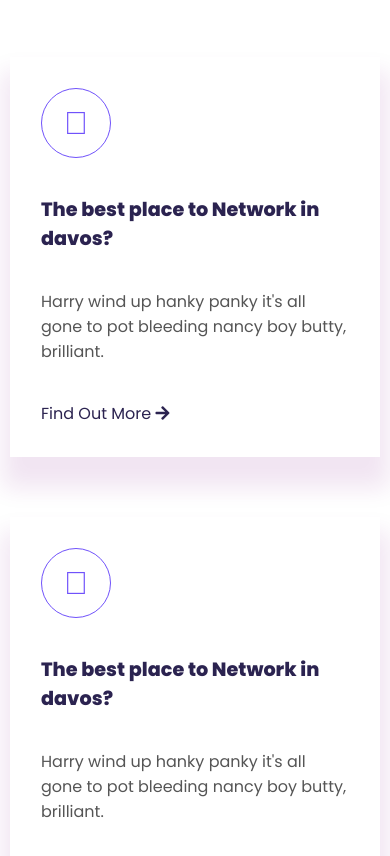
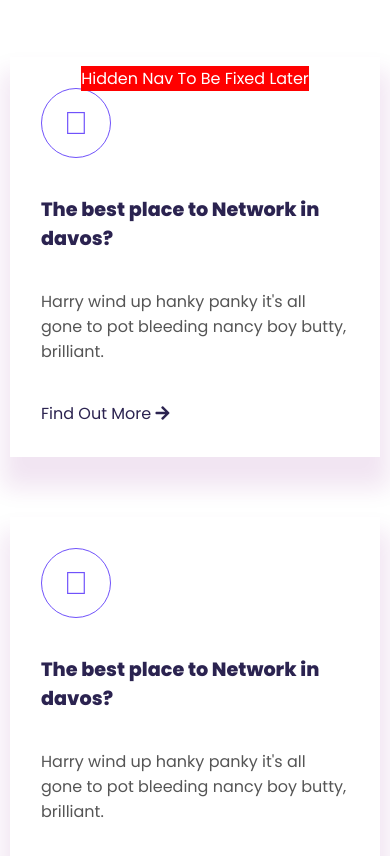
Before and after one commit to JoshAjikaze/test_site, a plain HTML site: page index.html in a window 390 px wide. Shown: the part 1261-2117 px from the top of the page. Drawn offline with Linux system fonts and the light colour scheme.

Commit message:
New commit

```diff
--- a/index.html
+++ b/index.html
@@ -10,6 +10,10 @@
 </head>
 <body>
     <div class="container">
+
+        <div id="hidden-nav" class="hidden-nav" onclick="showNav()" >
+            Hidden Nav To Be Fixed Later
+        </div>
 
         <div class="div-header">
             <p>
@@ -120,5 +124,17 @@
         </div>
 
     </div>
+
+    <script>
+        function showNav(){
+            x = document.getElementById("hidden-nav");
+            if(x.style.display = "none"){
+                x.style.display = "block";
+            }
+            else{
+                .style.display = "none";
+            }
+        }
+    </script>
 </body>
 </html>
--- a/style.css
+++ b/style.css
@@ -297,6 +297,12 @@ a
 {
     color: #2b2350;
 }
+
+.hidden-nav
+{
+    display: none;
+}
+
 @media(max-width: 1500px)
 {
     .box-element, .div-header
@@ -399,4 +405,12 @@ a
         align-items: center;
         justify-content: center;
     }
+
+    .hidden-nav
+    {
+        display: block;
+        position: absolute;
+        z-index: 9;
+        background-color: red;
+    }
 }
```
